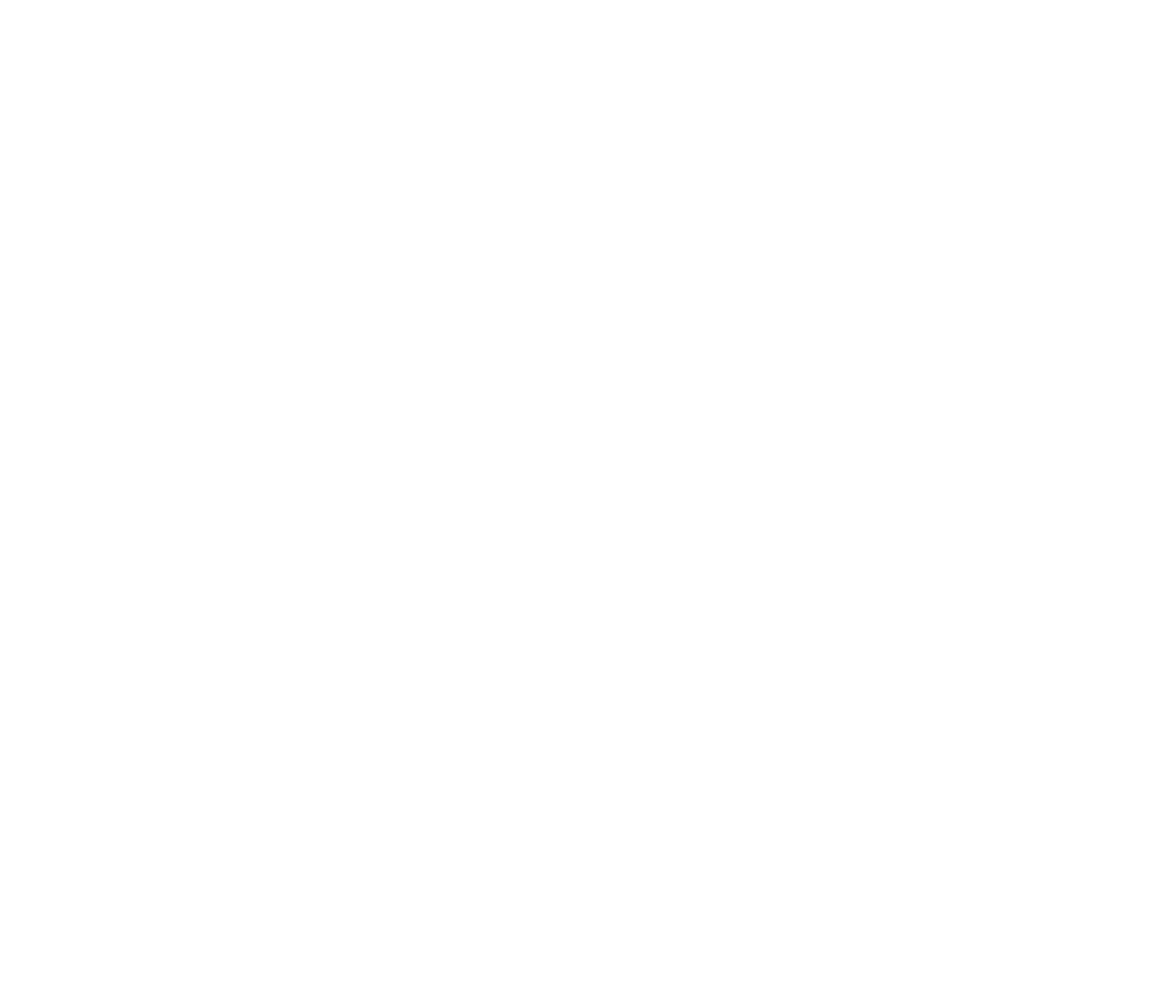
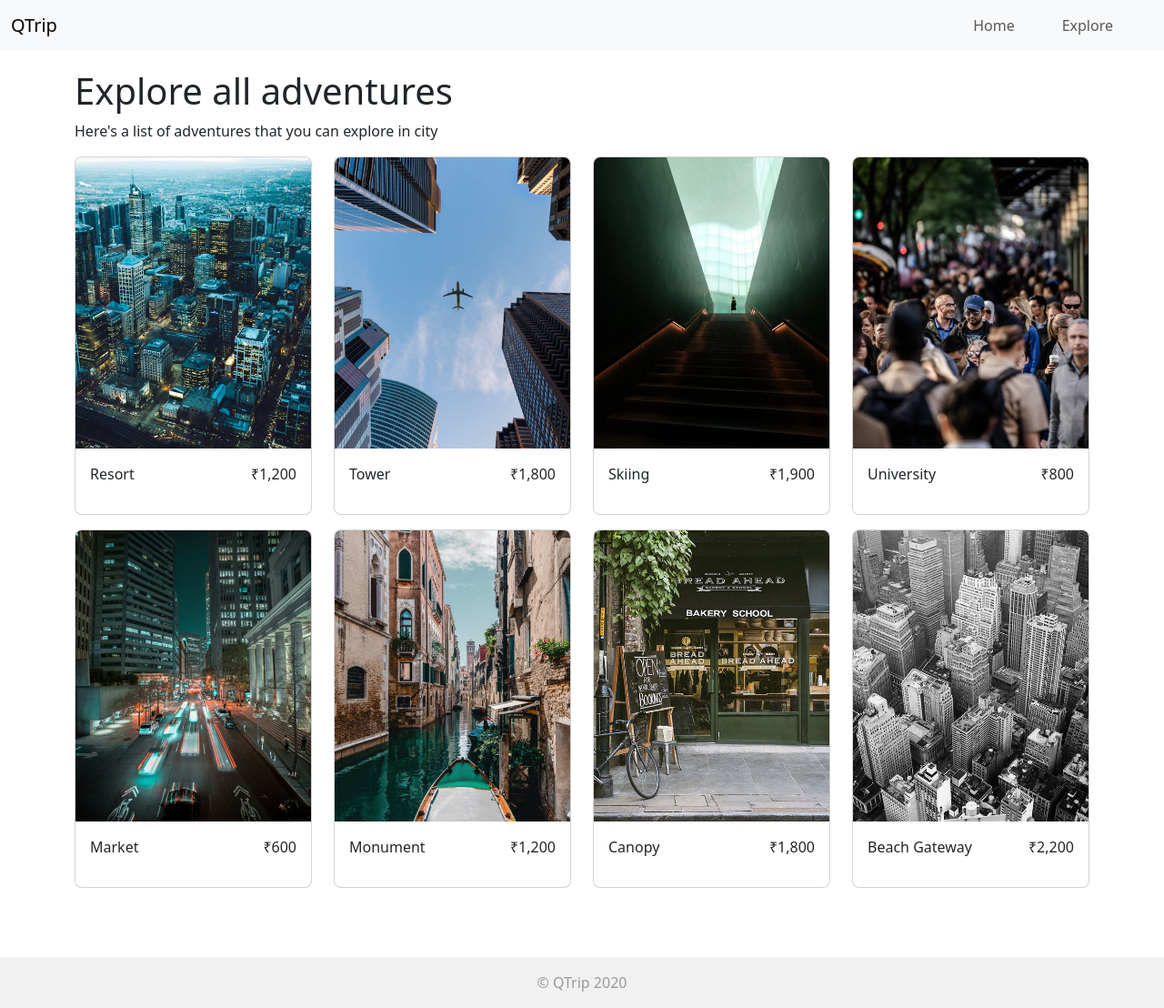
Before and after one commit to Gomathi-Janakiram/Static-Travel-App, a plain HTML site: page pages/adventures/index.html in a window 1280 px wide. Shown: the whole page at 91% size. Before the commit the page ends 800 px from the top, so only its background shows below. Drawn offline with nearby package versions, Linux system fonts and the light colour scheme.

Commit message:
added adventure details page

```diff
--- a/css/styles.css
+++ b/css/styles.css
@@ -16,7 +16,7 @@
     outline: none;
   }
   a {
-    color: inherit !important;
+    color: inherit;
     text-decoration: none !important;
   }
   footer {
@@ -53,6 +53,7 @@
     /* 1. Fill in the required properties. */
     position: relative;
     overflow: hidden;
+    height: 100%;
   }
 
   .tile img {
@@ -66,6 +67,7 @@
     /* 1. Fill in the required properties. */
     filter:brightness(0.6);
     transform: scale(1.1);
+    transition: 2s all;
   }
 
   /* Hint: Notice the position:absolute and z-index properties. */
@@ -114,14 +116,22 @@
   .adventure-card {
     /* TODO: MODULE_ADVENTURES_GRID */
     /* 1. Fill in the required properties. */
+    border-radius: 8px !important;
+    overflow: hidden;
   }
   .adventure-card img {
     /* TODO: MODULE_ADVENTURES_GRID */
     /* 1. Fill in the required properties. */
+    height: 100%;
+    width: 100%;
+    object-fit: cover;
+    transition: 1s all;
+
   }
   .adventure-card img:hover {
     /* TODO: MODULE_ADVENTURES_GRID */
     /* 1. Fill in the required properties. */
+    filter: brightness(0.6);
   }
 
   /* ================================== */
@@ -131,16 +141,21 @@
   .adventure-detail-card {
     /* TODO: MODULE_ADVENTURE_DETAILS */
     /* 1. Fill in the required properties. */
-
   }
 
   .adventure-card-image {
     /* TODO: MODULE_ADVENTURE_DETAILS */
     /* 1. Fill in the required properties. */
+    object-fit: cover;
+    background-repeat: no-repeat;
+    width: 100%;
+    height: 100%;
+    transition: 1s all;
   }
   .adventure-card-image:hover {
     /* TODO: MODULE_ADVENTURE_DETAILS */
     /* 1. Fill in the required properties. */
+    filter: brightness(0.7);
   }
   .experience-content ul li {
     margin-left: 16px;
--- a/pages/adventures/index.html
+++ b/pages/adventures/index.html
@@ -0,0 +1,149 @@
+<!DOCTYPE html>
+<html lang="en">
+    <head>
+        <meta charset="UTF-8" />
+        <meta name="viewport" content="width=device-width, initial-scale=1.0" />
+        <title>Adventures page</title>
+        <link rel="stylesheet" href="../../css/styles.css"/>
+        <link href="https://cdn.jsdelivr.net/npm/bootstrap@5.3.2/dist/css/bootstrap.min.css" rel="stylesheet" integrity="sha384-T3c6CoIi6uLrA9TneNEoa7RxnatzjcDSCmG1MXxSR1GAsXEV/Dwwykc2MPK8M2HN" crossorigin="anonymous">
+    </head>
+    <body>
+        <!-- TODO: MODULE_ADVENTURES_GRID -->
+        <!-- 1. Copy navigation bar HTML from Landing page document -->
+        <nav class="navbar navbar-expand-sm bg-body-tertiary">
+            <div class="container-fluid">
+                <a class="navbar-brand" href="../../index.html">QTrip</a>
+                <button type="button" class="navbar-toggler" data-bs-toggle="collapse" data-bs-target="#navItems">
+                    <span class="navbar-toggler-icon"/>
+                </button>
+                <div class="collapse navbar-collapse justify-content-end" id="navItems">
+                    <ul class="navbar-nav">
+                        <li class="nav-item"><a class="nav-link" href="../../index.html">Home</a></li>
+                        <li class="nav-item"><a class="nav-link" href="../adventures/index.html">Explore</a></li>
+                    </ul>
+                </div>
+            </div>
+        </nav>
+
+        <div class="container">
+            <div class="content">
+                <h1>Explore all adventures</h1>
+                <p>Here's a list of adventures that you can explore in city</p>
+                <!-- TODO: MODULE_ADVENTURES_GRID -->
+                <!-- 1. Create the grid of adventures by adding child elements as required. -->
+                <div class="row">
+                    <div class="col-6 col-sm-6 col-lg-3 mb-3">
+                        <a href="./resort/index.html">
+                            <div class="card adventure-card">
+                                <div style="height: 20rem;">
+                                    <img src="../../assets/adventures/resort.jpg" class="card-img-top"/>
+                                </div>
+                                <div class="card-body d-md-flex justify-content-between">
+                                    <p class="card-text">Resort</p>
+                                    <p class="card-text">₹1,200</p>
+                                </div>
+                            </div>
+                        </a>
+                    </div>
+                    <div class="col-6 col-sm-6 col-lg-3 mb-3">
+                        <a href="./resort/index.html">
+                            <div class="card adventure-card">
+                                <div style="height: 20rem;">
+                                    <img src="../../assets/adventures/tower.jpg" class="card-img-top"/>
+                                </div>
+                                <div class="card-body d-md-flex justify-content-between">
+                                    <p class="card-text">Tower</p>
+                                    <p class="card-text">₹1,800</p>
+                                </div>
+                            </div>
+                        </a>
+                    </div>
+                    <div class="col-6 col-sm-6 col-lg-3 mb-3">
+                        <a href="./resort/index.html">
+                            <div class="card adventure-card">
+                                <div style="height: 20rem;">
+                                    <img src="../../assets/adventures/mount.jpg"/>
+                                </div>
+                                <div class="card-body d-md-flex justify-content-between">
+                                    <p class="card-text">Skiing</p>
+                                    <p class="card-text">₹1,900</p>
+                                </div>
+                            </div>
+                        </a>
+                    </div>
+                    <div class="col-6 col-sm-6 col-lg-3 mb-3">
+                        <a href="./resort/index.html">
+                            <div class="card adventure-card">
+                                <div style="height: 20rem;">
+                                    <img src="../../assets/adventures/university.jpg"/>
+                                </div>
+                                <div class="card-body d-md-flex justify-content-between">
+                                    <p class="card-text">University</p>
+                                    <p class="card-text">₹800</p>
+                                </div>
+                            </div>
+                        </a>
+                    </div>
+                    <div class="col-6 col-sm-6 col-lg-3 mb-3">
+                        <a href="./resort/index.html">
+                            <div class="card adventure-card">
+                                <div style="height: 20rem;">
+                                    <img src="../../assets/adventures/market.jpg"/>
+                                </div>
+                                <div class="card-body d-md-flex justify-content-between">
+                                    <p class="card-text">Market</p>
+                                    <p class="card-text">₹600</p>
+                                </div>
+                            </div>
+                        </a>
+                    </div>
+                    <div class="col-6 col-sm-6 col-lg-3 mb-3">
+                        <a href="./resort/index.html">
+                            <div class="card adventure-card">
+                                <div style="height: 20rem;">
+                                    <img src="../../assets/adventures/church.jpg"/>
+                                </div>
+                                <div class="card-body d-md-flex justify-content-between">
+                                    <p class="card-text">Monument</p>
+                                    <p class="card-text">₹1,200</p>
+                                </div>
+                            </div>
+                        </a>
+                    </div>
+                    <div class="col-6 col-sm-6 col-lg-3 mb-3">
+                        <a href="./resort/index.html">
+                            <div class="card adventure-card">
+                                <div style="height: 20rem;">
+                                    <img src="../../assets/adventures/canopy.jpg"/>
+                                </div>
+                                <div class="card-body d-md-flex justify-content-between">
+                                    <p class="card-text">Canopy</p>
+                                    <p class="card-text">₹1,800</p>
+                                </div>
+                            </div>
+                        </a>
+                    </div>
+                    <div class="col-6 col-sm-6 col-lg-3 mb-3">
+                        <a href="./resort/index.html">
+                            <div class="card adventure-card">
+                                <div style="height: 20rem;">
+                                    <img src="../../assets/adventures/beachside.jpg"/>
+                                </div>
+                                <div class="card-body d-md-flex justify-content-between">
+                                    <p class="card-text">Beach Gateway</p>
+                                    <p class="card-text">₹2,200</p>
+                                </div>
+                            </div>
+                        </a>
+                    </div>
+                </div>
+
+            </div>
+        </div>
+
+        <footer>
+            <div class="container">© QTrip 2020</div>
+        </footer>
+        <script src="https://cdn.jsdelivr.net/npm/bootstrap@5.3.2/dist/js/bootstrap.bundle.min.js" integrity="sha384-C6RzsynM9kWDrMNeT87bh95OGNyZPhcTNXj1NW7RuBCsyN/o0jlpcV8Qyq46cDfL" crossorigin="anonymous"></script>
+    </body>
+</html>
```
Also changed, not shown: index.html (+9 -9 lines), pages/adventures/resort/index.html (+104 -0 lines), assets/adventures/resort/resort2.jpg (added), assets/adventures/resort/resort3.jpg (added), 1 other file.
